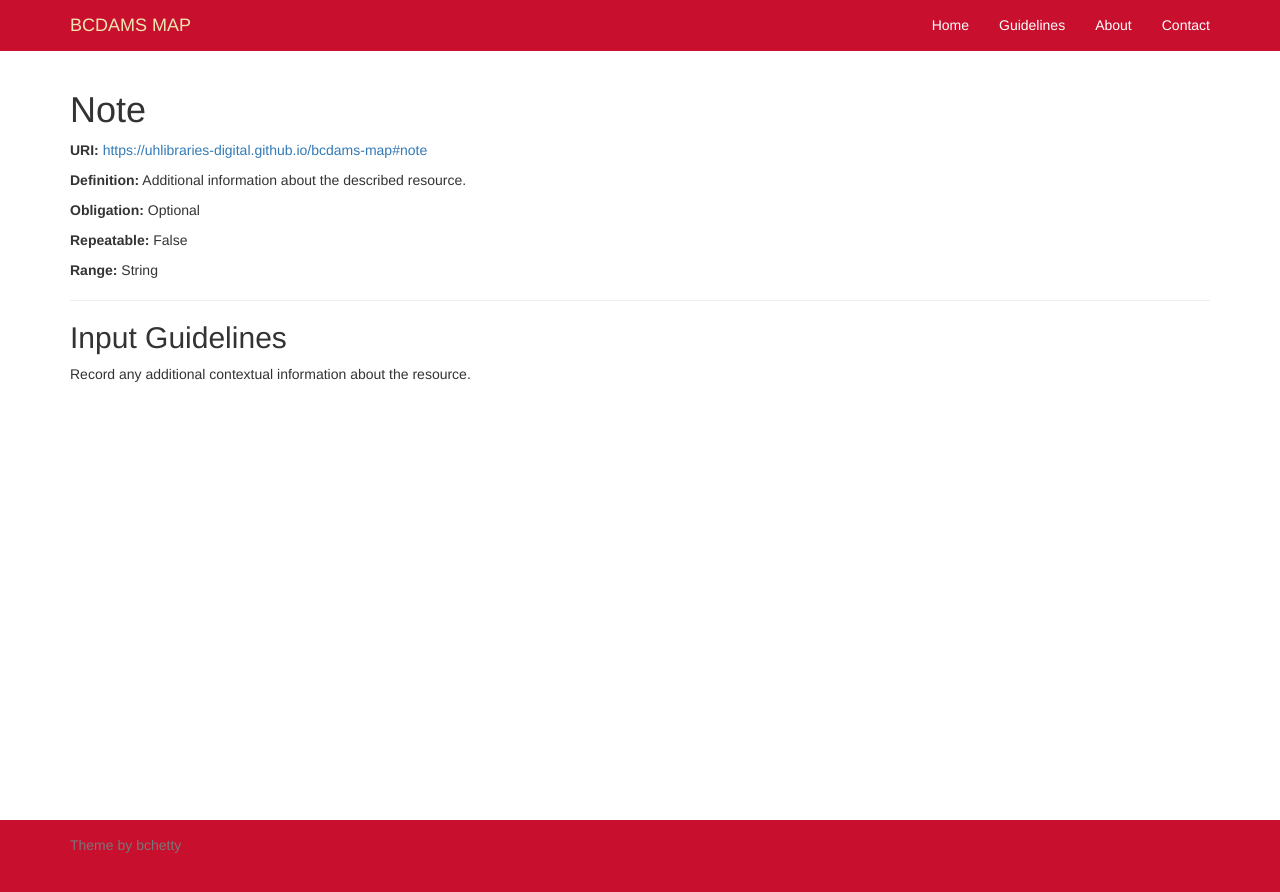
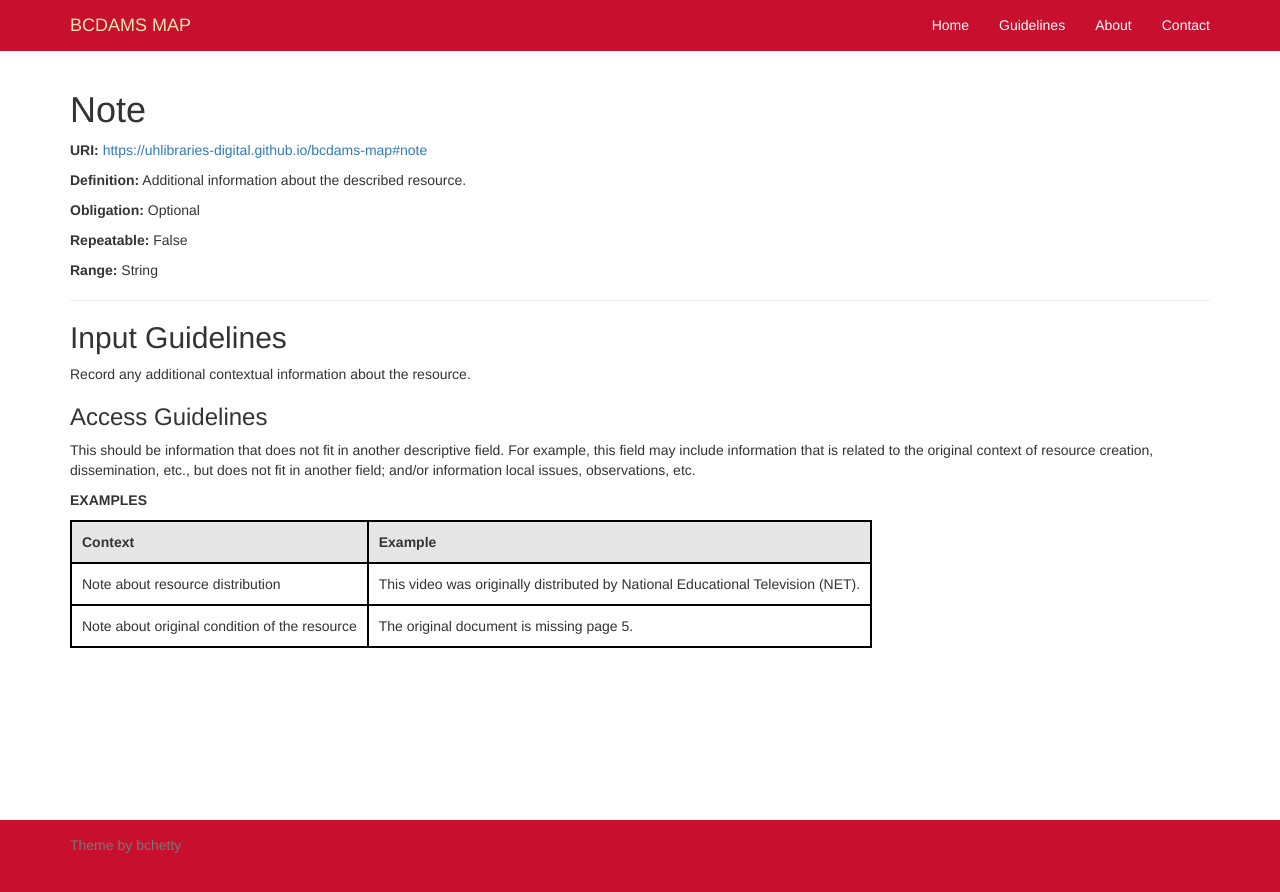
Before and after one commit to uhlibraries-digital/bcdams-map, a Jekyll site: the page built from guidelines/note.md, in a window 1280 px wide. Shown: the top 892 px of the page. Built offline with Jekyll 4.4.1, drawn with Linux system fonts in a browser that asks for light colours; nearby versions of some CDN libraries; comment, search, counter and statistics services are not loaded.

Commit message:
update note guidelines

```diff
--- a/guidelines/note.md
+++ b/guidelines/note.md
@@ -8,3 +8,14 @@ comments: false
 {% include guidelines.md %}
 
 Record any additional contextual information about the resource.
+
+### Access Guidelines
+
+This should be information that does not fit in another descriptive field. For example, this field may include information that is related to the original context of resource creation, dissemination, etc., but does not fit in another field; and/or information local issues, observations, etc.
+
+__EXAMPLES__
+
+Context | Example
+------|------
+Note about resource distribution | This video was originally distributed by National Educational Television (NET).
+Note about original condition of the resource  | The original document is missing page 5.
```
